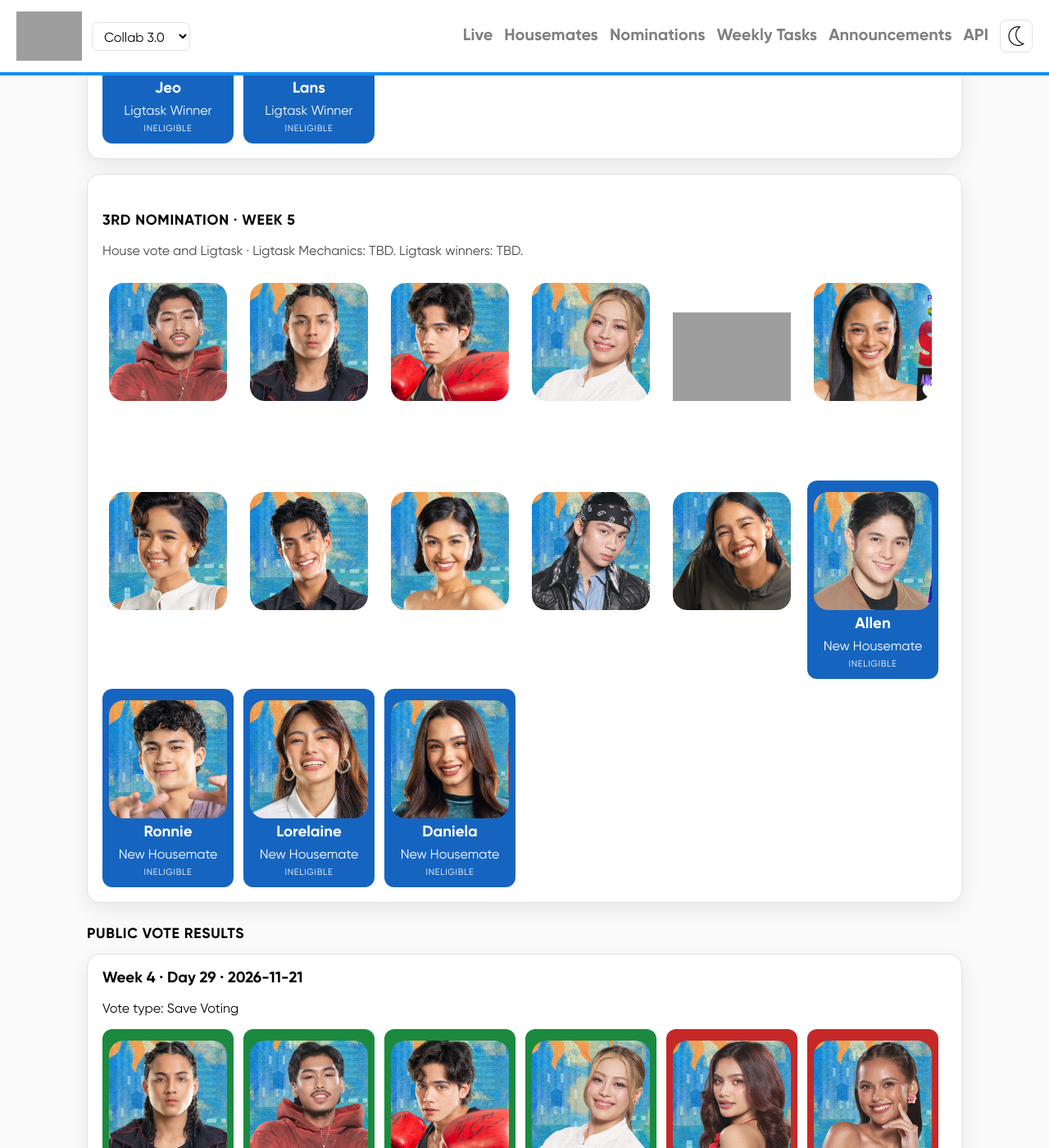
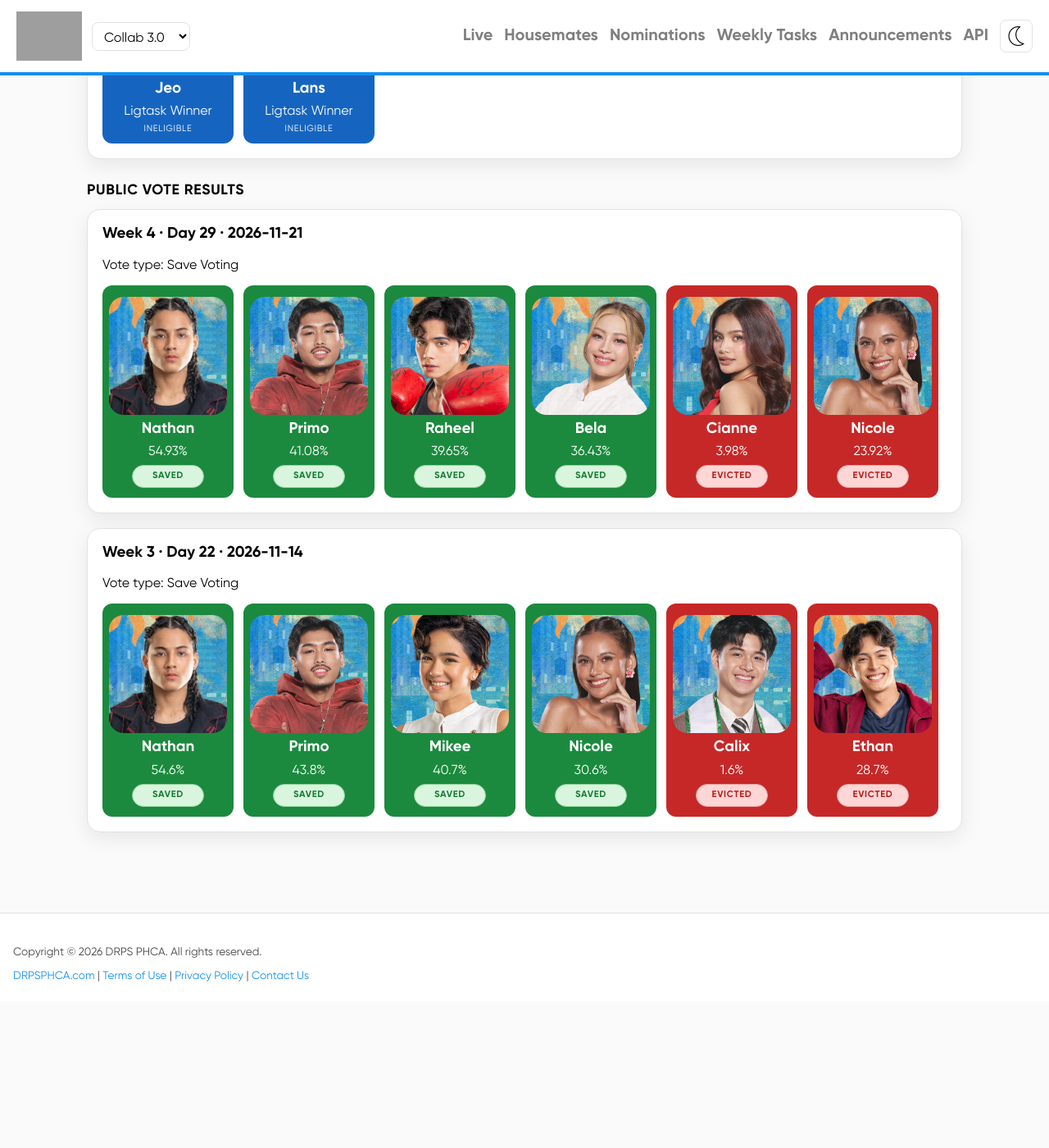
Before and after one commit to drpsphca/PHCASite-PBBUpdates, a Jekyll site: the page built from seasons/collab3/nominations.md, in a window 1280 px wide and 1400 px high, scrolled down 1953 px. Shown: the whole window at 82% size. Built offline with Jekyll 4.4.1, drawn with Linux system fonts in a browser that asks for light colours; after the commit the page ends 3174 px from its top, so only the background shows below that; grey boxes are pictures that could not be loaded.

Commit message:
20261122-06

```diff
--- a/_data/seasons/collab3/evictions.yml
+++ b/_data/seasons/collab3/evictions.yml
@@ -27,4 +27,4 @@
     - { id: bela-arcal, label: "Bela", percent: 36.43, result: saved }
     - { id: cianne-dominguez, label: "Cianne", percent: 3.98, result: evicted }
     - { id: nicole-fortuna, label: "Nicole", percent: 23.92, result: evicted }
-  evicted: []
+  evicted: [cianne-dominguez, nicole-fortuna]
--- a/_data/seasons/collab3/nomination_tallies.yml
+++ b/_data/seasons/collab3/nomination_tallies.yml
@@ -43,26 +43,3 @@
     - { id: robbie-jaworski, label: House Guest, state: ineligible }
     - { id: jeo-ong, label: Ligtask Winner, state: ineligible }
     - { id: lans-nagal, label: Ligtask Winner, state: ineligible }
-
-- id: 3
-  title: 3rd Nomination
-  week: 5
-  method: House vote and Ligtask
-  note: |
-    Ligtask Mechanics: TBD. Ligtask winners: TBD.
-  entries:
-    - { id: primo-alterado, label: 0 points, state: pending }
-    - { id: nathan-garcia, label: 0 points, state: pending }
-    - { id: raheel-bhyria, label: 0 points, state: pending }
-    - { id: bela-arcal, label: 0 points, state: pending }
-    - { id: gehlee-dangca, label: 0 points, state: pending }
-    - { id: shea-valerio, label: 0 points, state: pending }
-    - { id: mikee-quintos, label: 0 points, state: pending }
-    - { id: anthony-constantino, label: 0 points, state: pending }
-    - { id: winwyn-marquez, label: 0 points, state: pending }
-    - { id: jeo-ong, label: 0 points, state: pending }
-    - { id: lans-nagal, label: 0 points, state: pending }
-    - { id: allen-ansay, label: New Housemate, state: ineligible }
-    - { id: ronnie-pasamba, label: New Housemate, state: ineligible }
-    - { id: lorelaine-sanosa, label: New Housemate, state: ineligible }
-    - { id: daniela-stranner, label: New Housemate, state: ineligible }
```
Also changed, not shown: _data/seasons/collab3/weekly_tasks.yml (+9 -0 lines).
